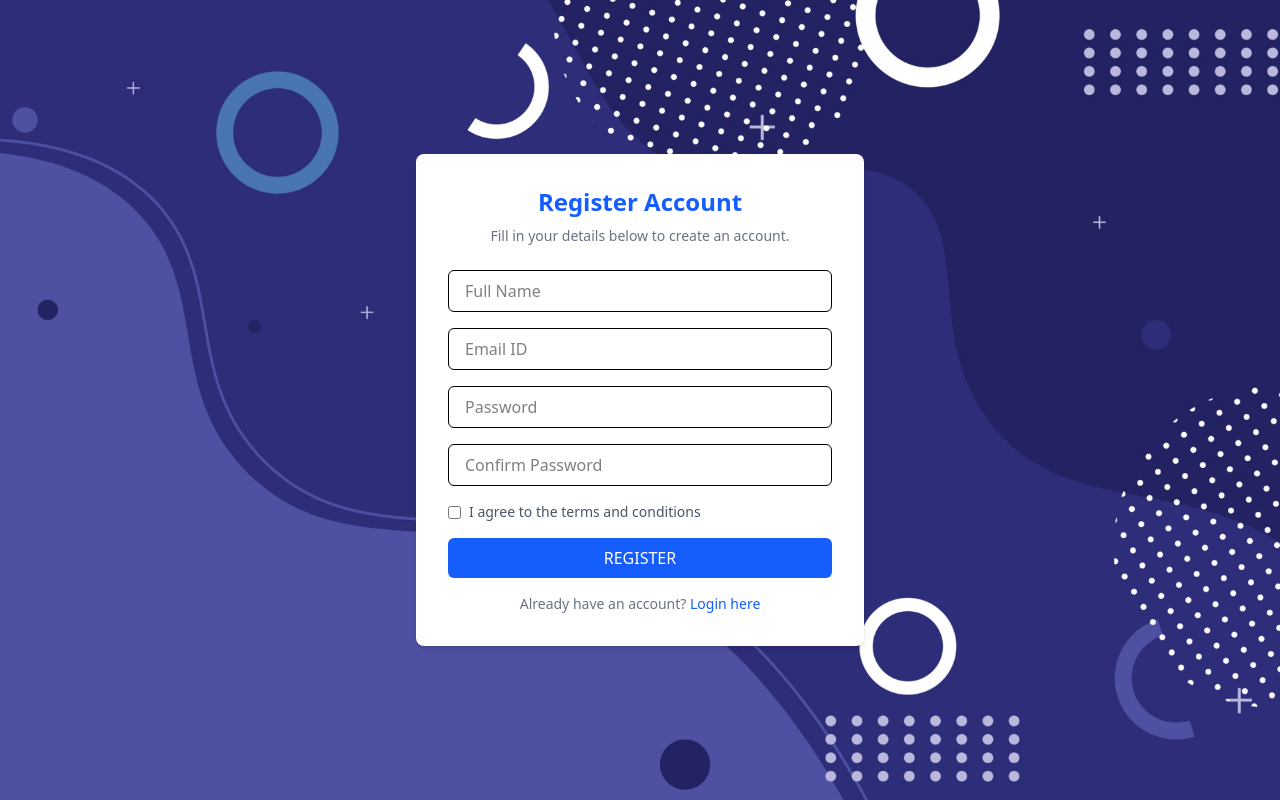
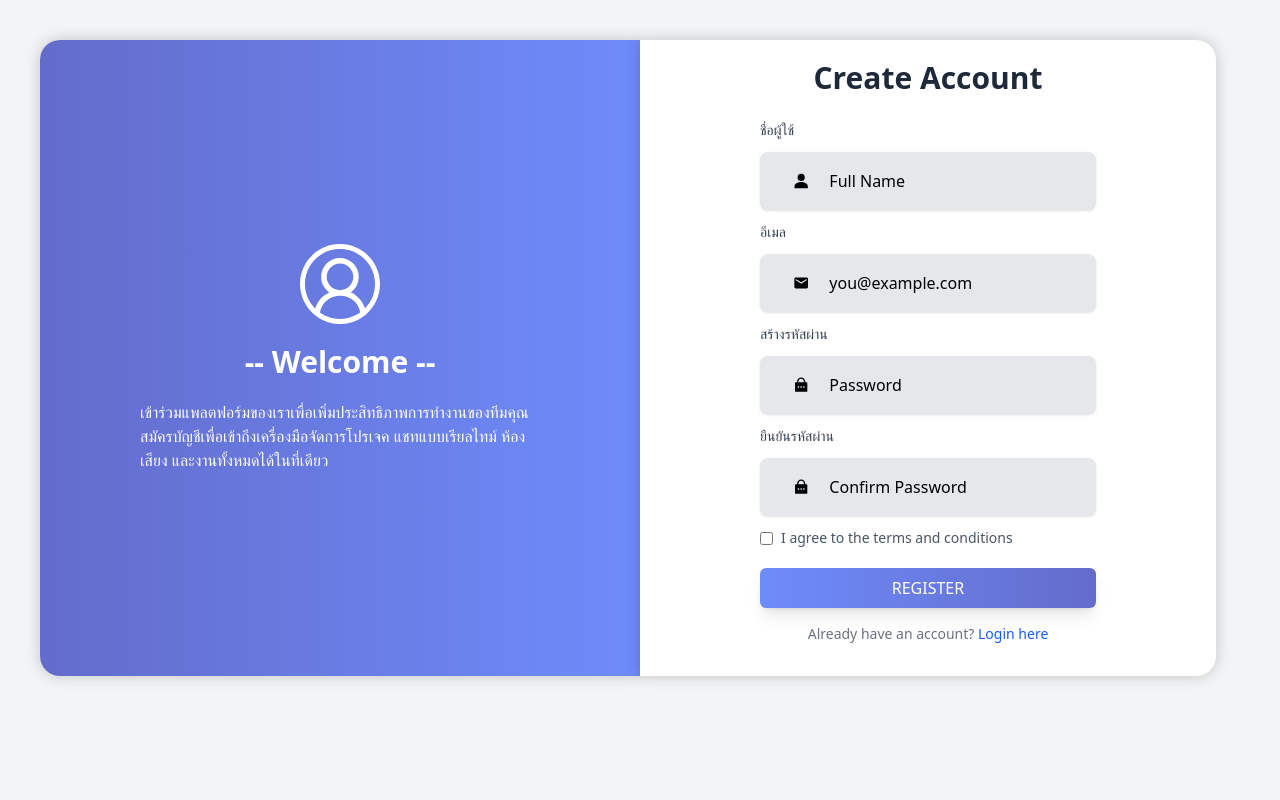
Before and after one commit to Lolipopxn/ProjectManagement-Web, a Next.js app in the folder projectmanage-web/main-web/: page /register in a window 1280 px wide. Built offline with nearby package versions, Linux system fonts and the light colour scheme.

Commit message:
Update UI register page

```diff
--- a/projectmanage-web/main-web/app/register/page.tsx
+++ b/projectmanage-web/main-web/app/register/page.tsx
@@ -1,8 +1,12 @@
 "use client";
 
-import Image from "next/image";
 import { useState } from "react";
 import { registerUser } from "./action";
+
+import { IoPersonSharp } from "react-icons/io5";
+import { VscAccount } from "react-icons/vsc";
+import { MdEmail } from "react-icons/md";
+import { RiLockPasswordFill } from "react-icons/ri";
 
 export default function RegisterPage() {
   const [error, setError] = useState<string | null>(null);
@@ -21,75 +25,125 @@ export default function RegisterPage() {
   };
 
   return (
-    <div className="relative h-screen bg-gray-100 font-sans overflow-hidden">
-      {/* Background Image */}
-      <Image
-        src="/bg-login.jpg"
-        alt="Background"
-        fill
-        className="object-cover absolute z-0"
-        style={{ opacity: 1 }}
-      />
-
+    <div className="relative h-screen bg-white md:bg-gray-100">
       {/* Form Container */}
-      <div className="relative z-10 flex items-center justify-center min-h-screen">
-        <div className="w-full max-w-md bg-white p-8 rounded-lg shadow-md">
-          <div className="text-center mb-6">
-            <h2 className="text-2xl font-bold text-blue-600 mb-2">
-              Register Account
-            </h2>
-            <p className="text-sm text-gray-500">
-              Fill in your details below to create an account.
+      <div className="relative z-10 grid grid-cols-1 md:grid-cols-2 h-auto">
+        {/*left container*/}
+        <div className="bg-linear-to-r from-[#636CCB] to-[#6E8CFB] md:mt-10 col-span-1 col-start-1 w-auto ml-10 hidden md:flex rounded-l-[20px] shadow-[0_0_15px_rgba(0,0,0,0.2)]">
+          <div className="flex flex-col justify-center items-start w-full p-25 space-y-5 text-white">
+            <div className="flex flex-col justify-center items-center gap-5 w-full">
+              <VscAccount  className="w-20 h-20 text-white" />
+              <div className="font-bold text-3xl text-white">-- Welcome -- </div>
+            </div>
+            <p>
+              เข้าร่วมแพลตฟอร์มของเราเพื่อเพิ่มประสิทธิภาพการทำงานของทีมคุณ
+              สมัครบัญชีเพื่อเข้าถึงเครื่องมือจัดการโปรเจค แชทแบบเรียลไทม์
+              ห้องเสียง และงานทั้งหมดได้ในที่เดียว
             </p>
           </div>
+        </div>
 
-          <form onSubmit={handleSubmit} className="space-y-4">
+        <div className="w-full md:w-9/10 bg-white px-12 md:px-30 pt-10 md:pt-5 md:mt-10 rounded-r-[20px] md:shadow-[0_0_15px_rgba(0,0,0,0.2)]">
+          <div className="text-center mb-6">
+            <h2 className="text-3xl font-bold text-gray-800 mb-2">
+              Create Account
+            </h2>
+          </div>
+
+          <form onSubmit={handleSubmit} className="space-y-3">
             {error && (
-              <div className="bg-red-100 border border-red-400 text-red-700 px-4 py-3 rounded relative" role="alert">
+              <div
+                className="bg-red-100 border border-red-400 text-red-700 px-4 py-3 rounded relative"
+                role="alert"
+              >
                 <span className="block sm:inline">{error}</span>
               </div>
             )}
+            <label
+              htmlFor="name"
+              className="block text-sm font-normal text-gray-700 mb-3"
+            >
+              ชื่อผู้ใช้
+            </label>
+            <div className="flex items-center bg-gray-200 text-black border border-gray-200 rounded-lg px-3 py-4 focus-within:ring-1 focus-within:ring-black focus-within:bg-white hover:bg-white shadow-sm">
+              <IoPersonSharp className="mx-5 w-5 h-5 self-center" />
               <input
                 type="text"
                 name="fullname"
+                required
                 placeholder="Full Name"
-              className="w-full px-4 py-2 border rounded-md focus:outline-none focus:ring-2 focus:ring-blue-400"
+                className="w-full border-none outline-none placeholder-black"
               />
+            </div>
+            <label
+              htmlFor="name"
+              className="block text-sm font-normal text-gray-700 mb-3"
+            >
+              อีเมล
+            </label>
+            <div className="flex items-center bg-gray-200 text-black border border-gray-200 rounded-lg px-3 py-4 focus-within:ring-1 focus-within:ring-black focus-within:bg-white hover:bg-white shadow-sm">
+              <MdEmail  className="mx-5 w-5 h-5 self-center" />
               <input
                 type="email"
                 name="email"
-              placeholder="Email ID"
-              className="w-full px-4 py-2 border rounded-md focus:outline-none focus:ring-2 focus:ring-blue-400"
+                required
+                placeholder="you@example.com"
+                className="w-full border-none outline-none placeholder-black"
               />
+            </div>
+            <label
+              htmlFor="name"
+              className="block text-sm font-normal text-gray-700 mb-3"
+            >
+              สร้างรหัสผ่าน
+            </label>
+            <div className="flex items-center bg-gray-200 text-black border border-gray-200 rounded-lg px-3 py-4 focus-within:ring-1 focus-within:ring-black focus-within:bg-white hover:bg-white shadow-sm">
+              <RiLockPasswordFill className="mx-5 w-5 h-5 self-center" />
               <input
                 type="password"
                 name="password"
-              placeholder="Password"
-              className="w-full px-4 py-2 border rounded-md focus:outline-none focus:ring-2 focus:ring-blue-400"
+                required
+                placeholder="Password "
+                className="w-full border-none outline-none placeholder-black"
               />
+            </div>
+            <label
+              htmlFor="name"
+              className="block text-sm font-normal text-gray-700 mb-3"
+            >
+              ยืนยันรหัสผ่าน
+            </label>
+            <div className="flex items-center bg-gray-200 text-black border border-gray-200 rounded-lg px-3 py-4 focus-within:ring-1 focus-within:ring-black focus-within:bg-white hover:bg-white shadow-sm">
+              <RiLockPasswordFill className="mx-5 w-5 h-5 self-center" />
               <input
                 type="password"
                 name="confirmPassword"
-              placeholder="Confirm Password"
-              className="w-full px-4 py-2 border rounded-md focus:outline-none focus:ring-2 focus:ring-blue-400"
+                required
+                placeholder="Confirm Password "
+                className="w-full border-none outline-none placeholder-black"
               />
+            </div>
 
             <div className="flex items-center justify-between text-sm text-gray-600">
               <label className="flex items-center space-x-2">
-                <input type="checkbox" name="agreeToTerms" className="accent-blue-500" />
+                <input
+                  type="checkbox"
+                  name="agreeToTerms"
+                  className="accent-blue-500"
+                />
                 <span>I agree to the terms and conditions</span>
               </label>
             </div>
 
             <button
               type="submit"
-              className="w-full bg-blue-600 text-white py-2 rounded-md hover:bg-blue-700 transition"
+              className="w-full bg-linear-to-r from-[#6E8CFB] to-[#636CCB] shadow-lg text-white py-2 mt-2 rounded-md hover:opacity-70 transition"
             >
               REGISTER
             </button>
           </form>
 
-          <div className="mt-4 text-center text-sm">
+          <div className="mt-4 text-center text-sm pb-8">
             <span className="text-gray-500">
               Already have an account?{" "}
               <a href="login" className="text-blue-600 hover:underline">
```
Lines whose indentation alone changed are shown as unchanged.
